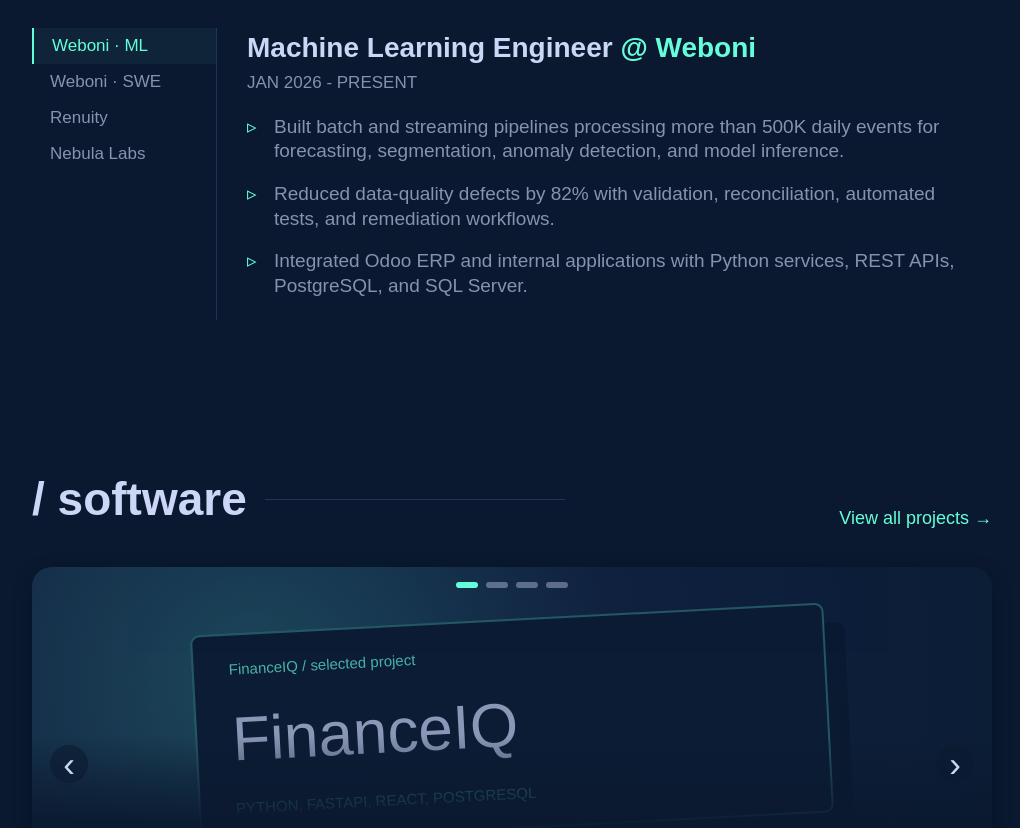
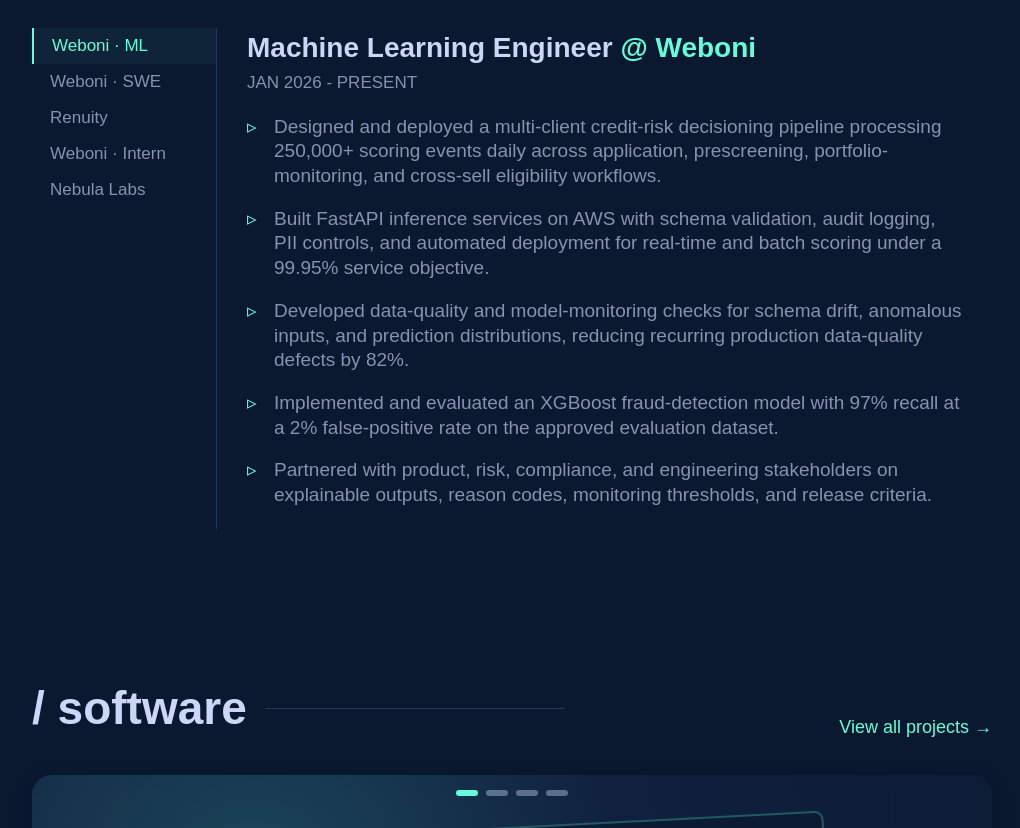
Before and after one commit to joshuaraja1/josh-raja-portfolio, a React (Vite) app: page / in a window 1280 px wide. Shown: the part 1380-2208 px from the top of the page, without its empty margins (128-1148 px from the left). Built offline with nearby package versions, Linux system fonts and the light colour scheme; a web font is replaced by a local one.

Commit message:
content: align experience with master resume

```diff
--- a/src/portfolioData.js
+++ b/src/portfolioData.js
@@ -17,9 +17,11 @@
     company: 'Weboni',
     period: 'JAN 2026 - PRESENT',
     points: [
-      'Built batch and streaming pipelines processing more than 500K daily events for forecasting, segmentation, anomaly detection, and model inference.',
-      'Reduced data-quality defects by 82% with validation, reconciliation, automated tests, and remediation workflows.',
-      'Integrated Odoo ERP and internal applications with Python services, REST APIs, PostgreSQL, and SQL Server.',
+      'Designed and deployed a multi-client credit-risk decisioning pipeline processing 250,000+ scoring events daily across application, prescreening, portfolio-monitoring, and cross-sell eligibility workflows.',
+      'Built FastAPI inference services on AWS with schema validation, audit logging, PII controls, and automated deployment for real-time and batch scoring under a 99.95% service objective.',
+      'Developed data-quality and model-monitoring checks for schema drift, anomalous inputs, and prediction distributions, reducing recurring production data-quality defects by 82%.',
+      'Implemented and evaluated an XGBoost fraud-detection model with 97% recall at a 2% false-positive rate on the approved evaluation dataset.',
+      'Partnered with product, risk, compliance, and engineering stakeholders on explainable outputs, reason codes, monitoring thresholds, and release criteria.',
     ],
   },
   {
@@ -28,9 +30,10 @@
     company: 'Weboni',
     period: 'JAN 2025 - DEC 2025',
     points: [
-      'Developed full-stack enterprise applications with React, Angular, Node.js, Python, Java, and C#.',
-      'Increased deployment throughput by 40% through Docker and automated AWS build, test, and release workflows.',
-      'Connected ERP, CRM, reporting, and operations systems through authenticated REST APIs and reusable services.',
+      'Developed services for a microservices-based loan-origination platform processing 200,000+ daily API and workflow events, reducing average processing time from 24 hours to 4 hours.',
+      'Implemented serverless services with AWS Lambda and API Gateway, reducing infrastructure cost by 40% while supporting variable client traffic.',
+      'Built Grafana and Prometheus dashboards covering 50+ service, data, and reliability metrics, reducing incident-detection time by 70%.',
+      'Improved release pipelines through automated tests, quality gates, and deployment checks, increasing deployment throughput by 40% while enabling repeatable, lower-risk rollbacks.',
     ],
   },
   {
@@ -39,8 +42,20 @@
     company: 'Renuity',
     period: 'SEP 2024 - DEC 2024',
     points: [
-      'Built ETL infrastructure processing more than 50K daily customer records using Python, SQL, and validation controls.',
-      'Developed a churn-ranking workflow with 83% precision and automated recurring reporting.',
+      'Built a customer-churn pipeline with Python, SQL, pandas, and scikit-learn, achieving 83% precision and supplying prioritized customer segments to retention stakeholders.',
+      'Automated Airflow and AWS Lambda ETL workflows processing 50,000+ customer records daily, reducing pipeline runtime from two hours to 15 minutes.',
+      'Developed Streamlit, Plotly, and Tableau dashboards for churn, customer segmentation, and anomaly analysis, cutting recurring manual reporting time by 50%.',
+    ],
+  },
+  {
+    label: 'Weboni · Intern',
+    role: 'Software Engineer Intern',
+    company: 'Weboni',
+    period: 'MAY 2024 - AUG 2024',
+    points: [
+      'Developed REST APIs for a loan-application workflow handling 50,000+ daily requests and improved response time by 40% through query optimization and Redis caching.',
+      'Added Jest and Cypress unit and integration tests, increasing coverage to 85% and reducing post-deployment defects by 40%.',
+      'Implemented OAuth 2.0/JWT authentication and Prometheus/Grafana monitoring for secure access and faster incident diagnosis.',
     ],
   },
   {
@@ -49,8 +64,9 @@
     company: 'Nebula Labs',
     period: 'AUG 2023 - MAY 2024',
     points: [
-      'Built full-stack applications, APIs, and data-ingestion services for an academic platform serving more than 2,000 active users.',
-      'Developed React interfaces and services with TypeScript, Go, Python, PostgreSQL, and MongoDB.',
+      'Built full-stack features for a university records platform serving 2,000+ active users using React, Go, Python, and PostgreSQL.',
+      'Reduced average query latency from 500 ms to 80 ms through indexing, query-plan analysis, and schema changes.',
+      'Created a Jenkins and Docker CI/CD pipeline that increased deployment frequency from twice monthly to five times weekly.',
     ],
   },
 ]
```
